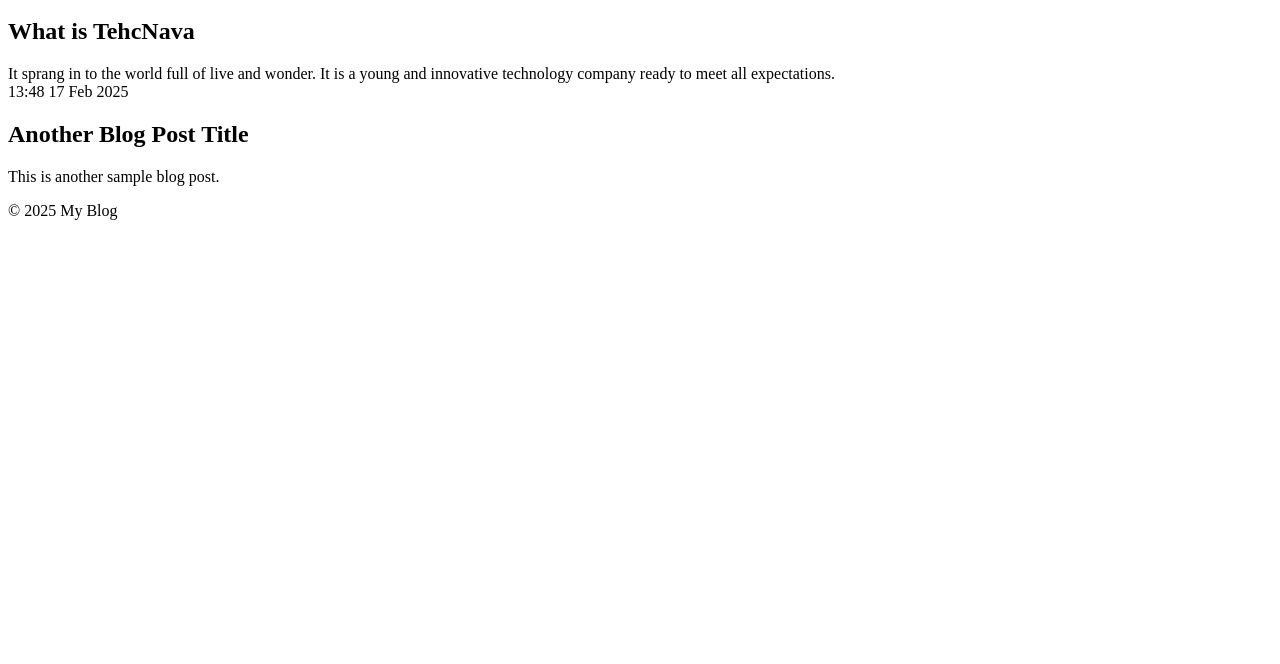
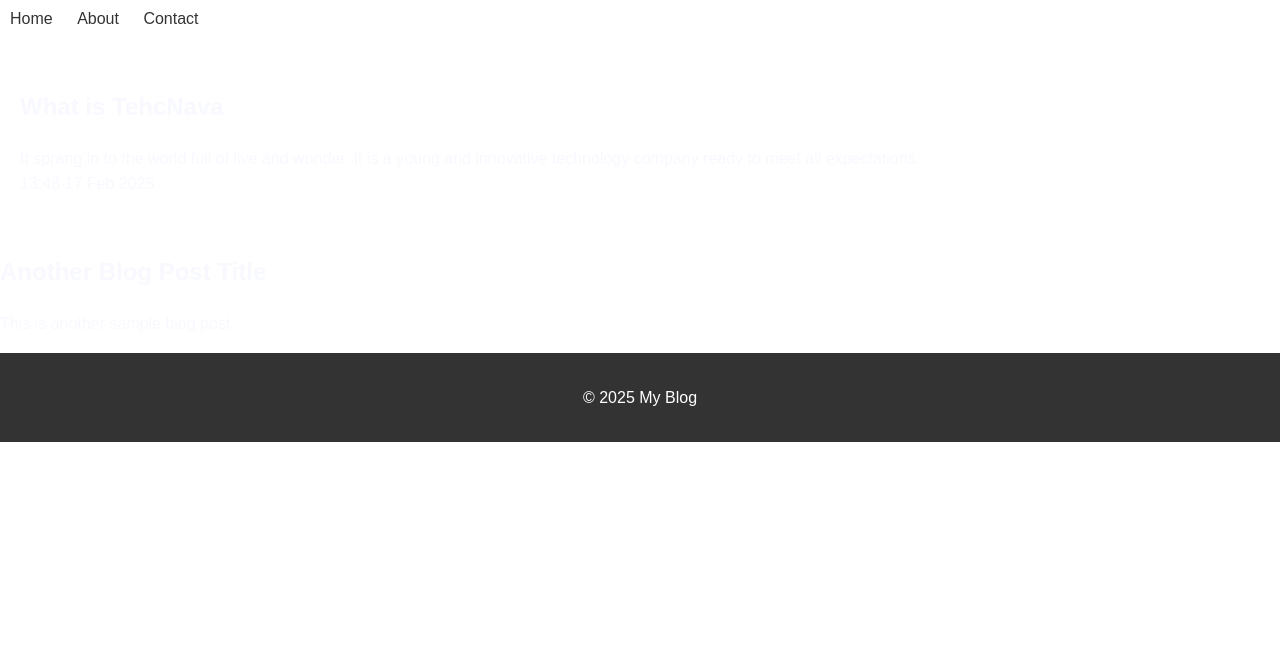
Before and after one commit to racoon-and-friends/website, a plain HTML site: page blog.html in a window 1280 px wide. Shown: the part 136-800 px from the top of the page. Drawn offline with Linux system fonts and the light colour scheme.

Commit message:
blog.html

```diff
--- a/blog.html
+++ b/blog.html
@@ -4,7 +4,7 @@
     <meta charset="UTF-8">
     <meta name="viewport" content="width=device-width, initial-scale=1.0">
     <title>My Blog</title>
-    <link rel="stylesheet" href="BlogStyle.css">
+    <link rel="stylesheet" href="BlogStyles.css">
 </head>
 <body>
     <header>
```
